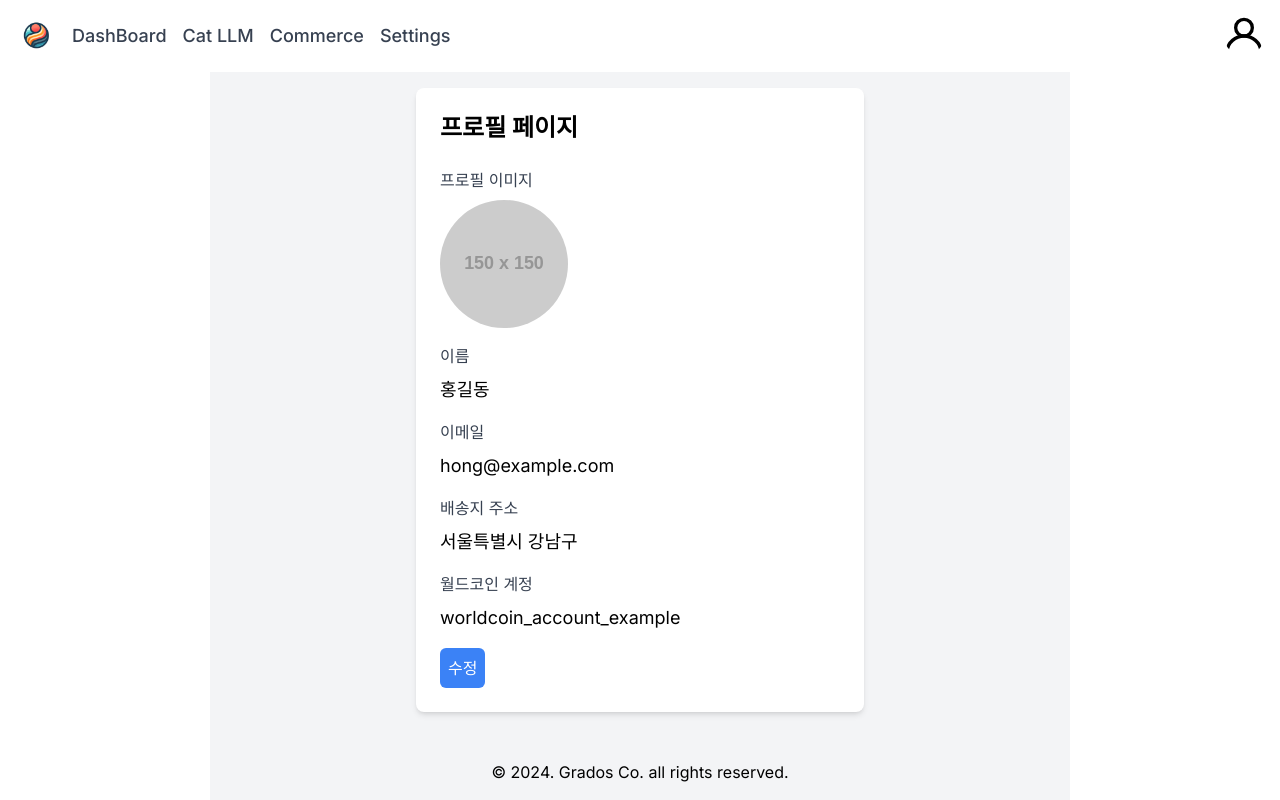
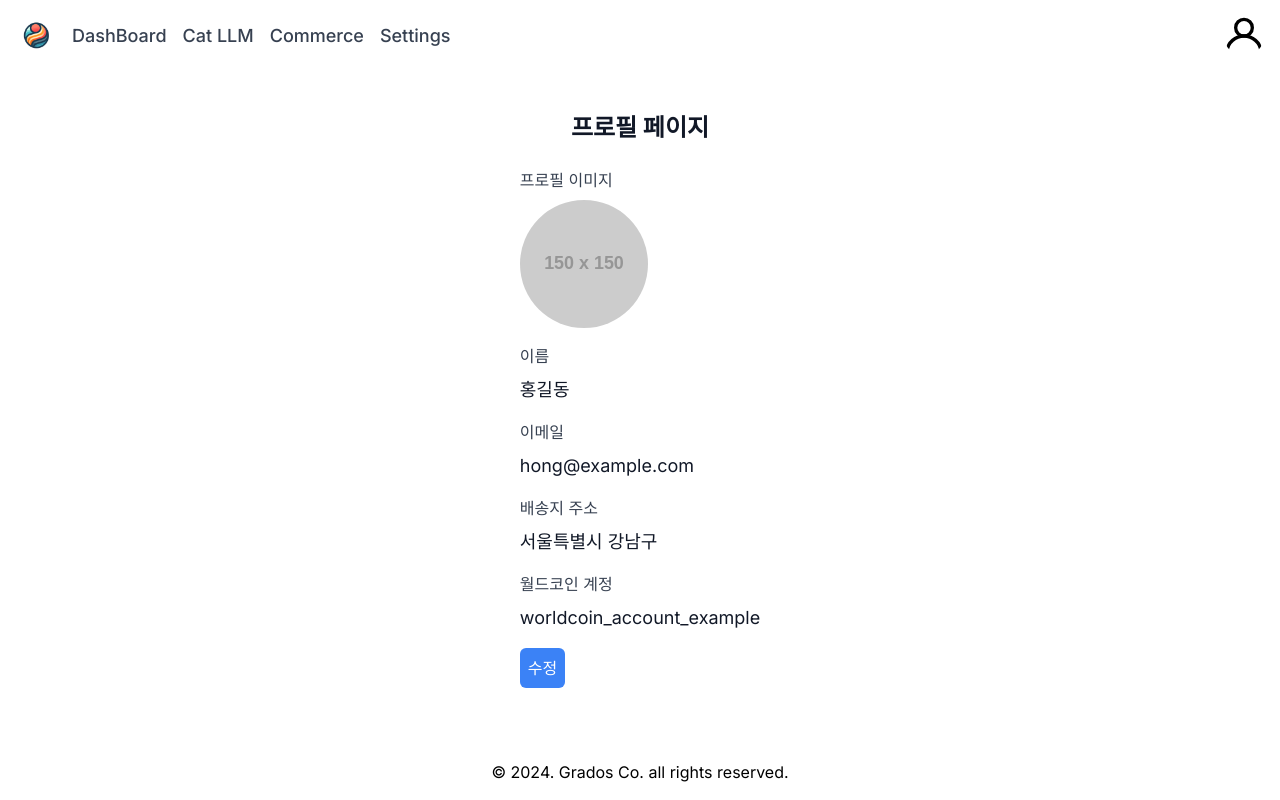
Before and after one commit to habaekk/CatSAMA_WLD, a Next.js app: page /user/profile in a window 1280 px wide. Built offline with nearby package versions, Linux system fonts and the light colour scheme.

Commit message:
FEAT: add darkmode ui to profile page

```diff
--- a/app/user/profile/page.tsx
+++ b/app/user/profile/page.tsx
@@ -31,9 +31,9 @@ export default function ProfilePage() {
   };
 
   return (
-    <div className="flex min-h-screen flex-col items-center justify-center bg-gray-100 dark:bg-gray-900 p-6">
-      <div className="w-full max-w-md bg-white dark:bg-gray-800 rounded-lg shadow-md p-6">
-        <h1 className="text-2xl font-bold mb-6">프로필 페이지</h1>
+    <div className="main-content flex min-h-screen flex-col items-center justify-center p-6 relative dark:text-white">
+      <div className="w-full h-[80vh] rounded-lg bg-white dark:bg-gray-800 p-6 flex flex-col items-center justify-center bg-gray-100 dark:bg-gray-900">
+        <h1 className="text-2xl font-bold mb-6 text-gray-900 dark:text-gray-100">프로필 페이지</h1>
         <form onSubmit={handleSubmit}>
           <div className="mb-4">
             <label className="block text-gray-700 dark:text-gray-300 mb-2">프로필 이미지</label>
@@ -44,7 +44,7 @@ export default function ProfilePage() {
                 name="image"
                 value={user.image}
                 onChange={handleInputChange}
-                className="w-full p-2 border border-gray-300 rounded-md"
+                className="w-full p-2 border border-gray-300 dark:border-gray-700 rounded-md bg-white dark:bg-gray-700 text-gray-900 dark:text-gray-100"
               />
             )}
           </div>
@@ -56,15 +56,15 @@ export default function ProfilePage() {
                 name="name"
                 value={user.name}
                 onChange={handleInputChange}
-                className="w-full p-2 border border-gray-300 rounded-md"
+                className="w-full p-2 border border-gray-300 dark:border-gray-700 rounded-md bg-white dark:bg-gray-700 text-gray-900 dark:text-gray-100"
               />
             ) : (
-              <p className="text-lg">{user.name}</p>
+              <p className="text-lg text-gray-900 dark:text-gray-100">{user.name}</p>
             )}
           </div>
           <div className="mb-4">
             <label className="block text-gray-700 dark:text-gray-300 mb-2">이메일</label>
-            <p className="text-lg">{user.email}</p>
+            <p className="text-lg text-gray-900 dark:text-gray-100">{user.email}</p>
           </div>
           <div className="mb-4">
             <label className="block text-gray-700 dark:text-gray-300 mb-2">배송지 주소</label>
@@ -74,15 +74,15 @@ export default function ProfilePage() {
                 name="address"
                 value={user.address}
                 onChange={handleInputChange}
-                className="w-full p-2 border border-gray-300 rounded-md"
+                className="w-full p-2 border border-gray-300 dark:border-gray-700 rounded-md bg-white dark:bg-gray-700 text-gray-900 dark:text-gray-100"
               />
             ) : (
-              <p className="text-lg">{user.address}</p>
+              <p className="text-lg text-gray-900 dark:text-gray-100">{user.address}</p>
             )}
           </div>
           <div className="mb-4">
             <label className="block text-gray-700 dark:text-gray-300 mb-2">월드코인 계정</label>
-            <p className="text-lg">{user.worldcoin}</p>
+            <p className="text-lg text-gray-900 dark:text-gray-100">{user.worldcoin}</p>
           </div>
           <div className="flex justify-between items-center">
             <button
```
